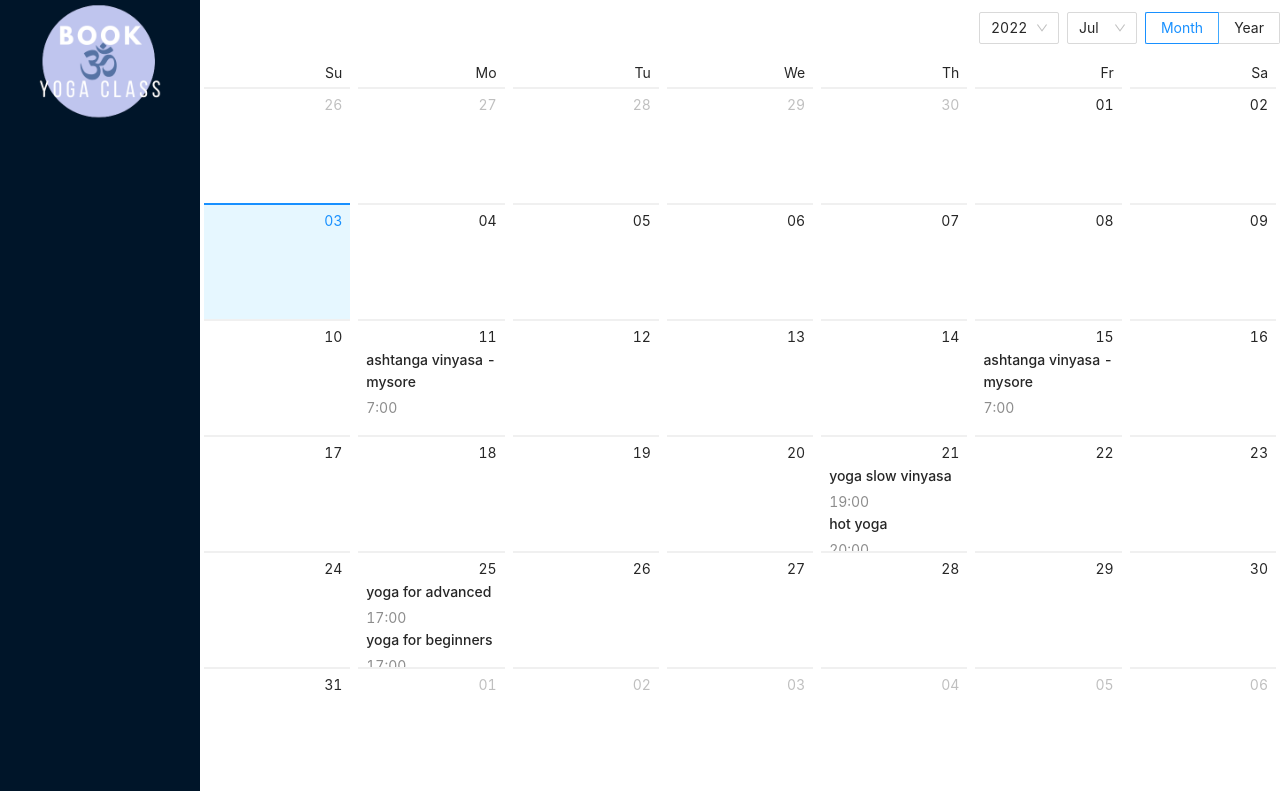
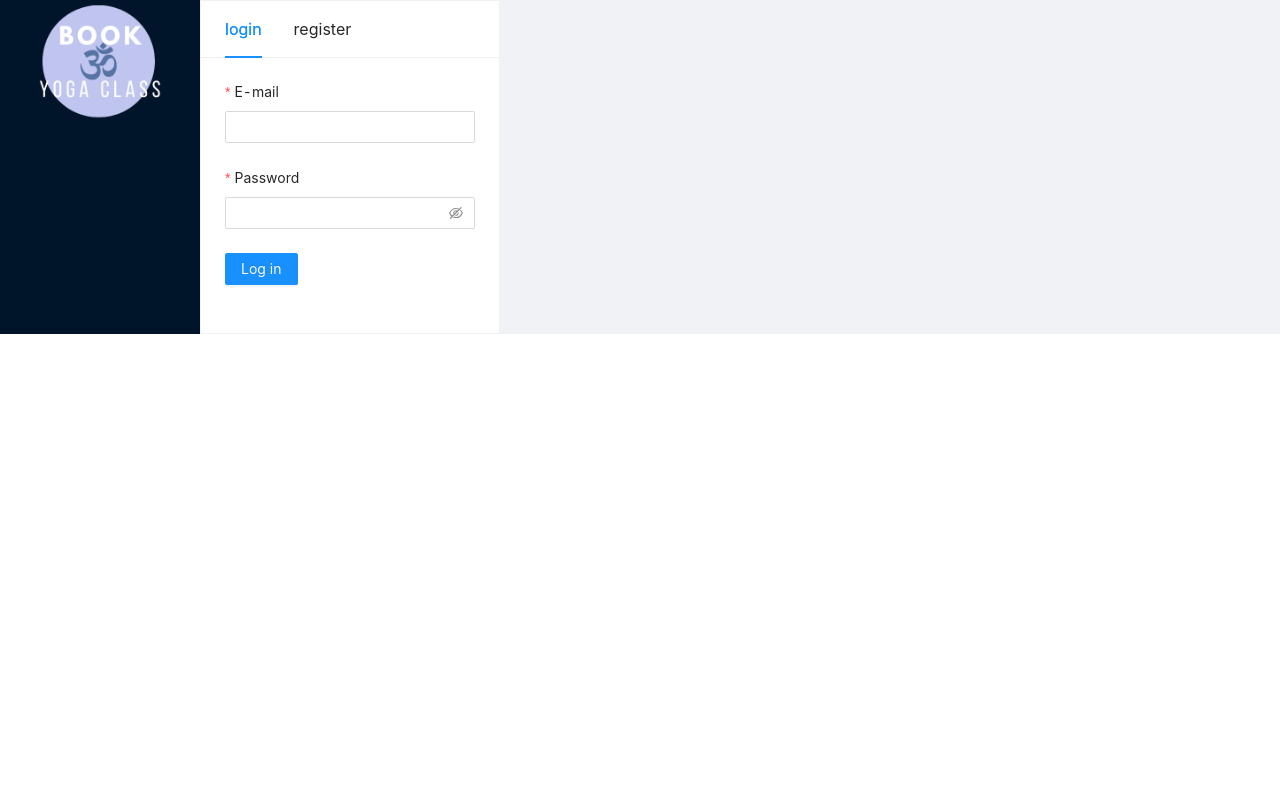
Before and after one commit to magdalenarej/book-yoga-class, a React (Create React App) app: page / in a window 1280 px wide. Built offline with nearby package versions, Linux system fonts and the light colour scheme; data requests are answered from the project's data file.

Commit message:
added router

```diff
--- a/src/App.js
+++ b/src/App.js
@@ -1,21 +1,27 @@
 import "antd/dist/antd.css";
+import { Layout } from "antd";
+import { BrowserRouter, Routes, Route } from "react-router-dom";
 import BookClassCalendar from "./components/BookClassCalendar";
-import { Layout } from "antd";
-
 import SideMenu from "./components/SideMenu";
+import LoginRegisterCard from "./components/LoginRegisterCard";
 
 const { Content, Sider } = Layout;
 
 const App = () => {
   return (
+    <BrowserRouter>
       <Layout>
         <Sider>
           <SideMenu />
         </Sider>
         <Content>
-        <BookClassCalendar />
+          <Routes>
+            <Route path="/" element={<LoginRegisterCard />}></Route>
+            <Route path="book-class" element={<BookClassCalendar />}></Route>
+          </Routes>
         </Content>
       </Layout>
+    </BrowserRouter>
   );
 };
 
```
Lines whose indentation alone changed are shown as unchanged.
